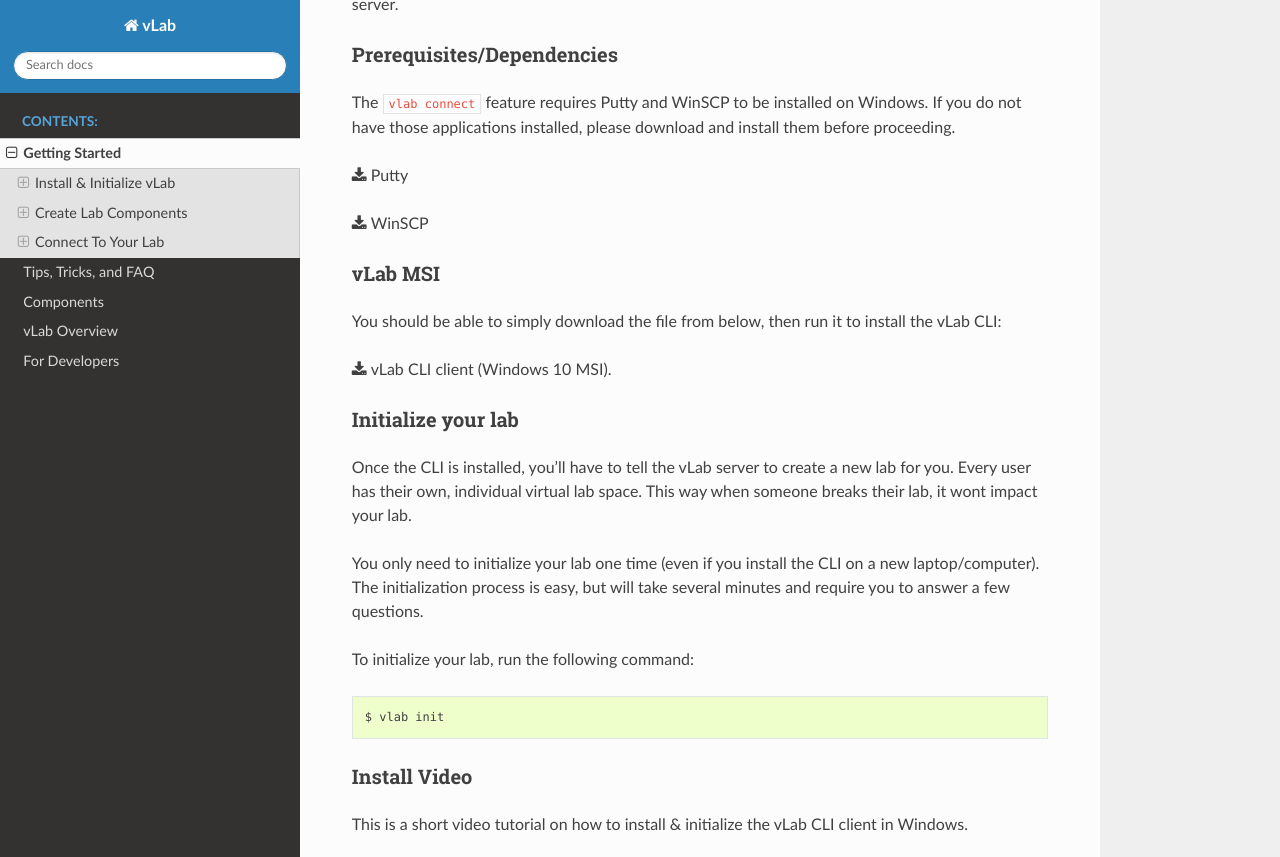
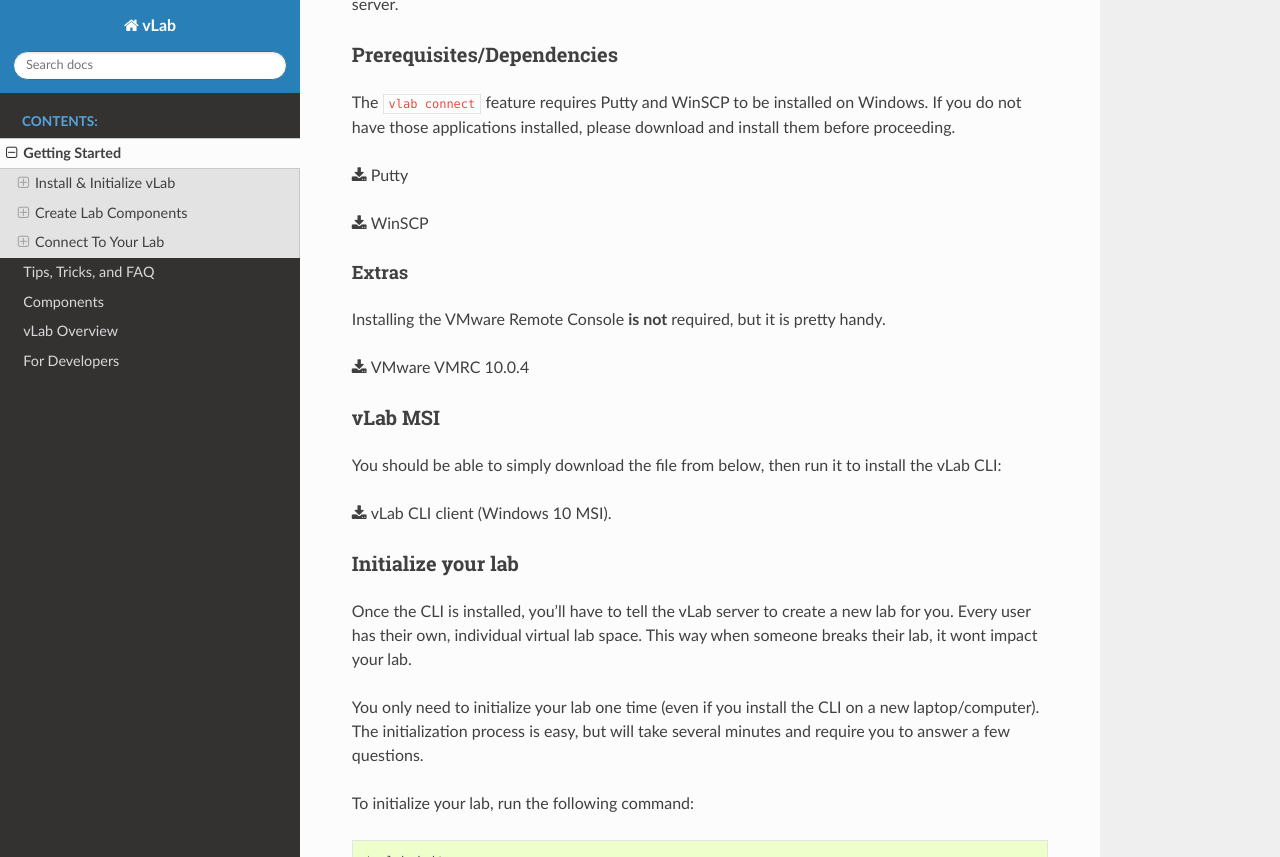
Before and after one commit to willnx/vlab_docs, a Sphinx documentation site: the page built from docs/source/getting_started.rst, in a window 1280 px wide and 900 px high, scrolled down 535 px, cut to the strip 0-857 px from the top of the window. Built offline with Sphinx 7.4.7 and the Read the Docs theme 2.0.0, drawn with Linux system fonts in a browser that asks for light colours.

Commit message:
Added VMRC to 'getting started' page

```diff
--- a/docs/source/getting_started.rst
+++ b/docs/source/getting_started.rst
@@ -39,6 +39,14 @@ before proceeding.
    :download:`Putty <putty-64bit-0.70-installer.msi>`
 
    :download:`WinSCP <WinSCP-5.13.6-Setup.exe>`
+
+Extras
+------
+Installing the VMware Remote Console **is not** required, but it is pretty handy.
+
+.. only:: builder_html
+
+   :download:`VMware VMRC 10.0.4 <VMware-VMRC-10.0.4-11818843.zip>`
 
 vLab MSI
 ========
```
Also changed, not shown: 1 other file.
